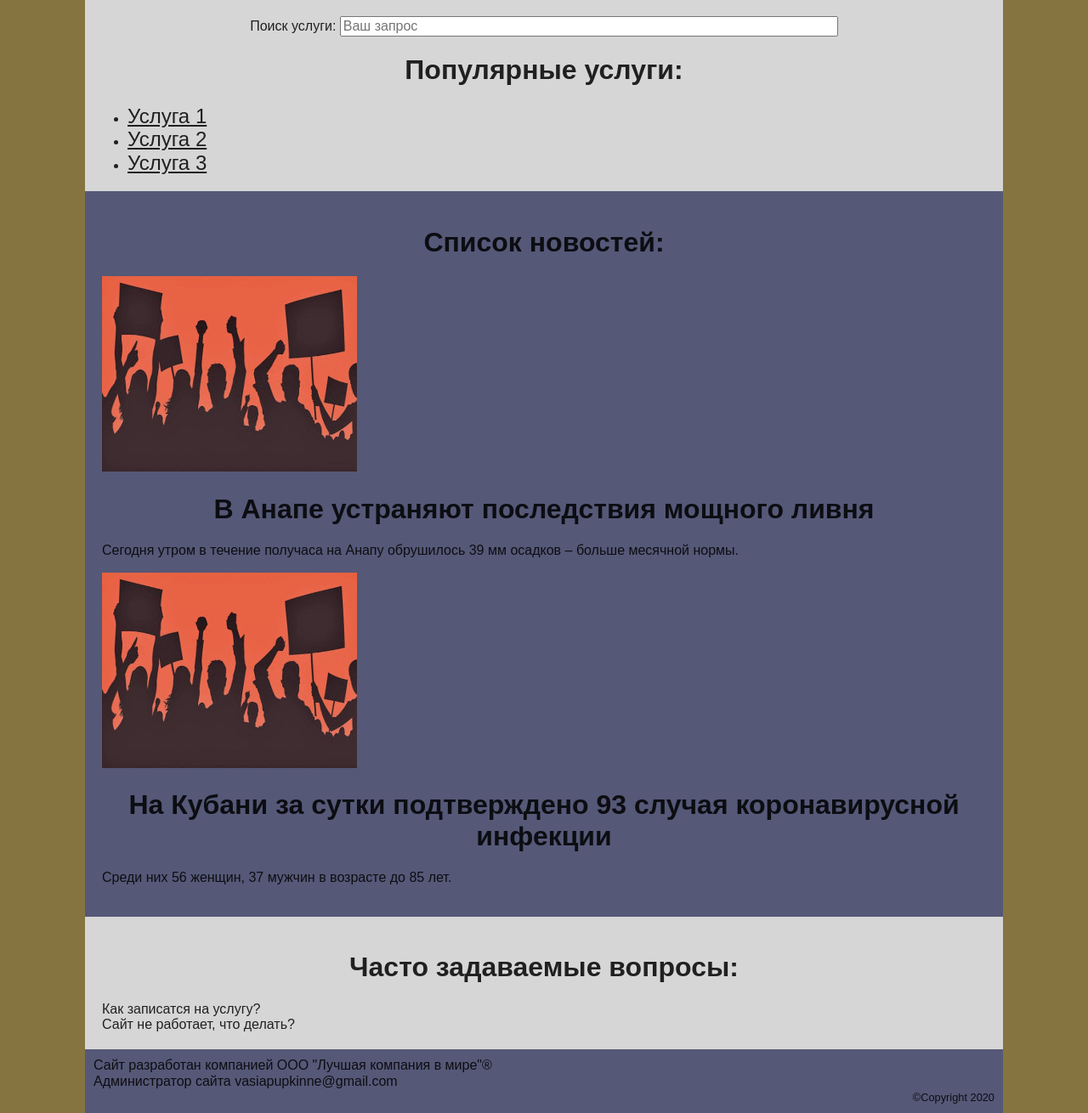
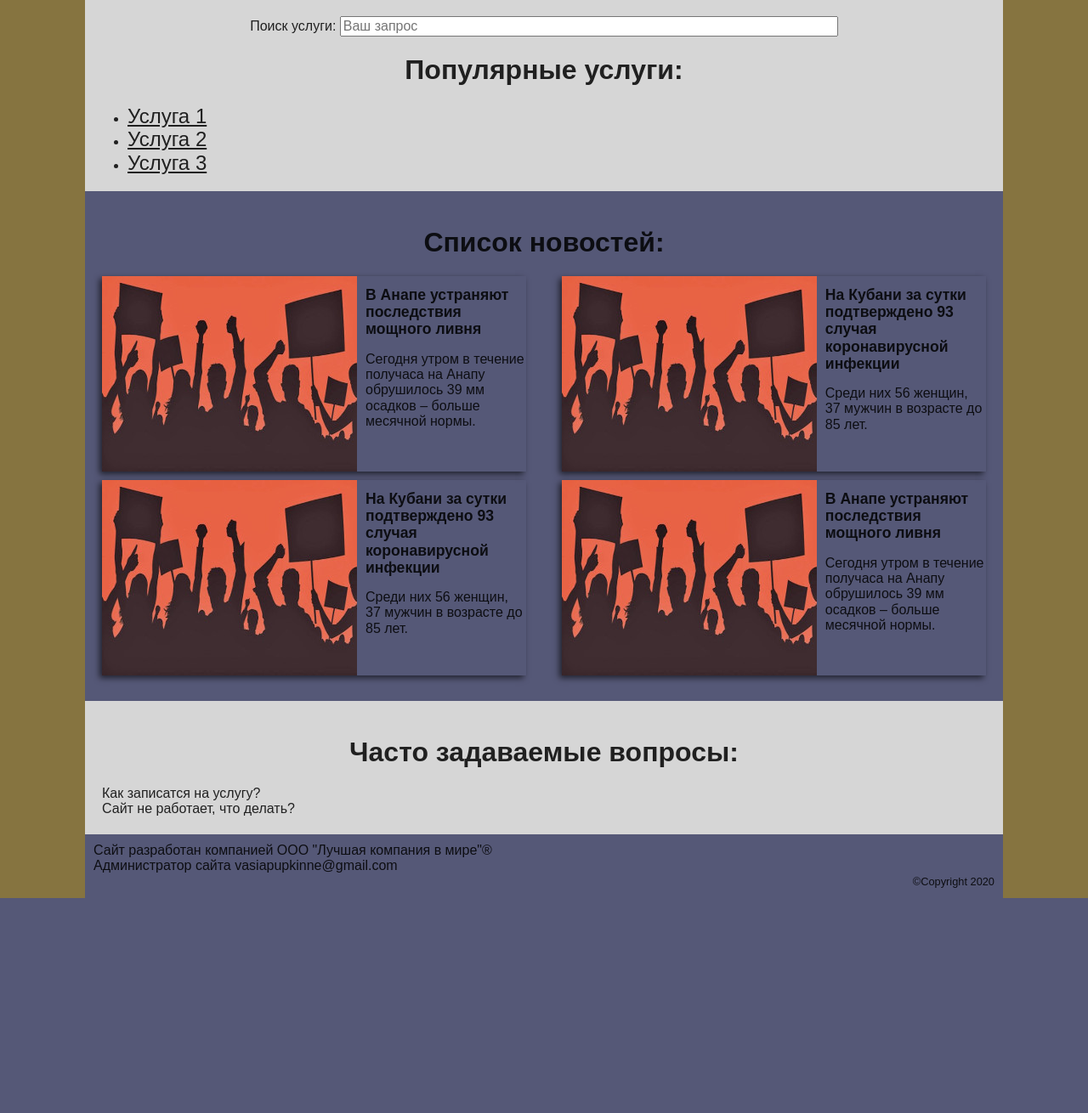
Before and after one commit to GusevAndrey1988/diplom, a PHP site: page / in a window 1280 px wide. Shown: the part 194-1504 px from the top of the page at 85% size. After the commit the page ends 1251 px from the top, so only its background shows below. Run offline with PHP 8.4, Linux system fonts and the light colour scheme.

Commit message:
Пн сен  7 08:03:24 MSK 2020

```diff
--- a/public/index.php
+++ b/public/index.php
@@ -5,7 +5,7 @@
 		<title>Сайт муниципальных услуг</title>
 
 		<link rel="stylesheet" type="text/css" href="styles/normalize.css">
-		<link rel="stylesheet" type="text/css" href="styles/main.css?v=0">
+		<link rel="stylesheet" type="text/css" href="styles/main.css?v=2">
 	</head>
 	<body>
 		<header>
@@ -60,18 +60,34 @@
 			<!-- end Список услуг -->
 
 			<!-- Список новостей -->
-			<section id="news">
+			<section id="news" class="cf">
 				<h1>Список новостей:</h1>
-				<article>
-					<image alt="" src="images/news/news1.jpeg" width="300" height="230">
-					<h1>В Анапе устраняют последствия мощного ливня</h1>
-					<p>Сегодня утром в течение получаса на Анапу обрушилось 39 мм осадков – больше месячной нормы.</p>
-				</article>
-				<article>
-					<image alt="" src="images/news/news1.jpeg" width="300" height="230">
-					<h1>На Кубани за сутки подтверждено 93 случая коронавирусной инфекции</h1>
-					<p>Среди них 56 женщин, 37 мужчин в возрасте до 85 лет.</p>
-				</article>
+				<div class="row cf">
+					<article class="p48">
+						<img alt="" src="images/news/news1.jpeg" width="300" height="230">
+						<div class="description">
+							<h1><a href="#">В Анапе устраняют последствия мощного ливня</a></h1>
+							<p>Сегодня утром в течение получаса на Анапу обрушилось 39 мм осадков – больше месячной нормы.</p>
+						</div>
+					</article>
+					<article class="p48 right">
+						<img alt="" src="images/news/news1.jpeg" width="300" height="230">
+						<h1><a href="#">На Кубани за сутки подтверждено 93 случая коронавирусной инфекции</a></h1>
+						<p>Среди них 56 женщин, 37 мужчин в возрасте до 85 лет.</p>
+					</article>
+				</div>
+				<div class="row cf">
+					<article class="p48">
+						<img alt="" src="images/news/news1.jpeg" width="300" height="230">
+						<h1><a href="#">На Кубани за сутки подтверждено 93 случая коронавирусной инфекции</a></h1>
+						<p>Среди них 56 женщин, 37 мужчин в возрасте до 85 лет.</p>
+					</article>
+					<article class="p48 right">
+						<img alt="" src="images/news/news1.jpeg" width="300" height="230">
+						<h1><a href="#">В Анапе устраняют последствия мощного ливня</a></h1>
+						<p>Сегодня утром в течение получаса на Анапу обрушилось 39 мм осадков – больше месячной нормы.</p>
+					</article>
+				</div>
 			</section>
 			<!-- end Список новостей -->
 
--- a/public/styles/main.css
+++ b/public/styles/main.css
@@ -27,6 +27,7 @@ body {
 .p20,
 .p30,
 .p40,
+.p48,
 .p50 {
 	float: left;
 }
@@ -43,12 +44,20 @@ body {
 	width: 40%;
 }
 
+.p48 {
+	width: 48%;
+}
+
 .p50 {
 	width: 50%;
 }
 
 .right {
 	float: right;
+}
+
+.row {
+	clear: both;
 }
 
 a {
@@ -221,4 +230,30 @@ header nav {
 /* <Список услуг */
 
 /* <Список новостей */
+#news article {
+	box-sizing: border-box;
+
+	box-shadow: var(--main-shadow);
+}
+
+#news article h1 {
+	text-align: left;
+	font-size: 1.1rem;
+}
+
+#news article h1 a:hover {
+	color: var(--main-font-alter-color);
+}
+
+#news img {
+	float: left;
+	padding-right: 10px;
+}
+
+#news .description {
+}
+
+#news .row {
+	margin: 10px 0;
+}
 /* >Список новостей */
```
